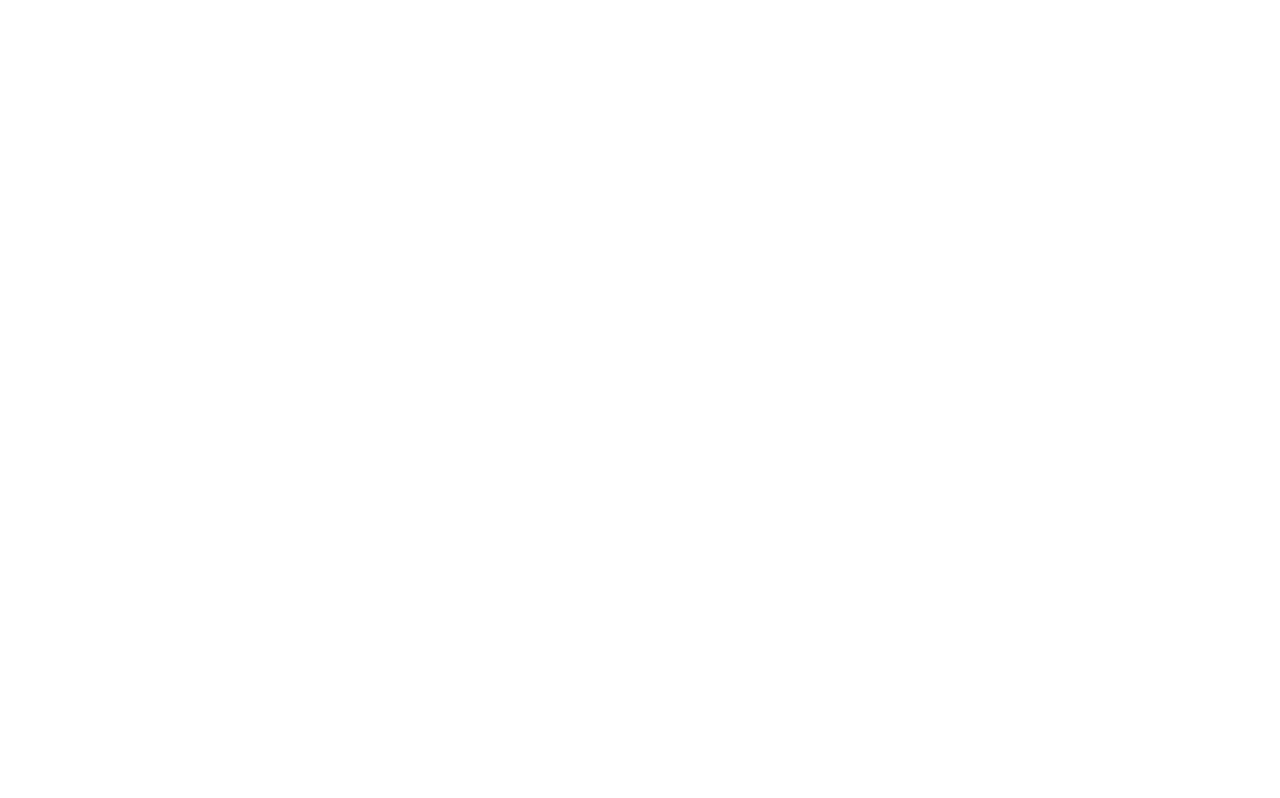
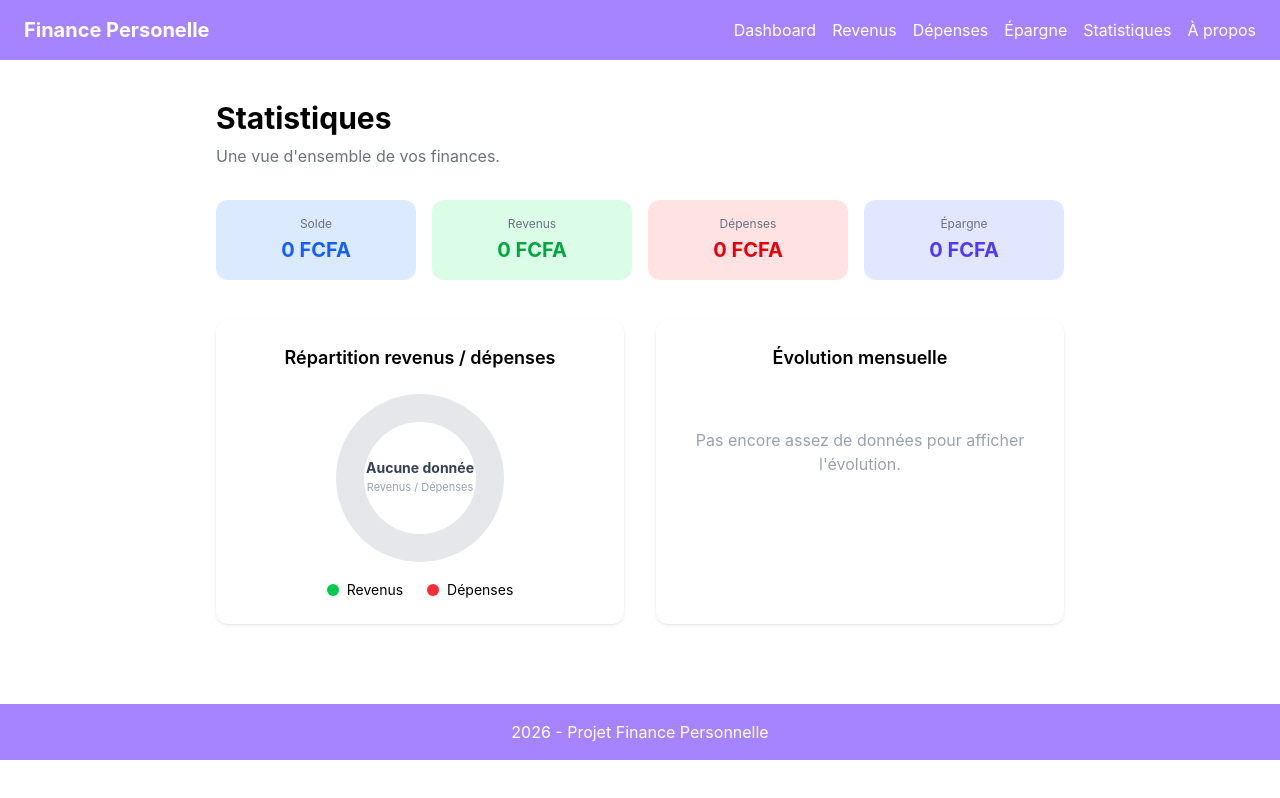
Before and after one commit to cheikhbane09-maker/finance-perso, a React (Vite) app: page /stats in a window 1280 px wide. Before the commit this address had no page. Built offline with nearby package versions, Linux system fonts and the light colour scheme.

Commit message:
feat(nav): ajout des routes et liens Navbar pour Epargne et Statistiques

```diff
--- a/src/App.tsx
+++ b/src/App.tsx
@@ -9,6 +9,8 @@ import ResetPassword from "./ResetPassword";
 import Dashboard from "./Dashboard";
 import Revenus from "./Revenus";
 import Depenses from "./Depenses";
+import Epargne from "./Epargne";
+import Stats from "./Stats";
 import Apropos from "./Apropos";
 
 function App() {
@@ -23,6 +25,8 @@ function App() {
           <Route path="/dashboard" element={<><Navbar /><Dashboard /><Footer /></>} />
           <Route path="/revenus" element={<><Navbar /><Revenus /><Footer /></>} />
           <Route path="/depenses" element={<><Navbar /><Depenses /><Footer /></>} />
+          <Route path="/epargne" element={<><Navbar /><Epargne /><Footer /></>} />
+          <Route path="/stats" element={<><Navbar /><Stats /><Footer /></>} />
           <Route path="/apropos" element={<><Navbar /><Apropos /><Footer /></>} />
         </Routes>
       </BrowserRouter>
--- a/src/Navbar.tsx
+++ b/src/Navbar.tsx
@@ -18,6 +18,14 @@ export default function Navbar() {
           Dépenses
         </Link>
 
+        <Link to="/epargne" className="hover:underline">
+          Épargne
+        </Link>
+
+        <Link to="/stats" className="hover:underline">
+          Statistiques
+        </Link>
+
         <Link to="/apropos" className="hover:underline">
           À propos
         </Link>
```
